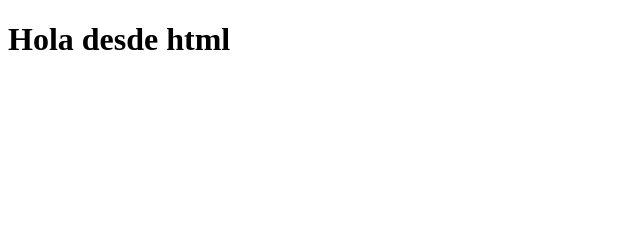
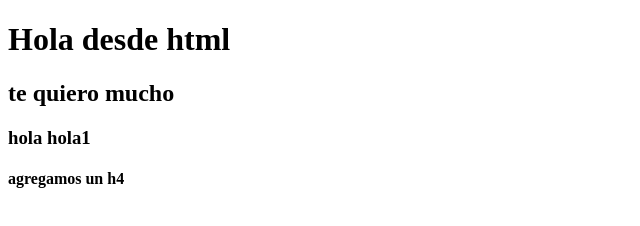
Before and after one commit to luisferdinang/ejemplogit, a plain HTML site: page index.html in a window 1280 px wide. Shown: the whole page, without its empty margins (0-640 px from the left). Drawn offline with Linux system fonts and the light colour scheme.

Commit message:
agregamos un h4

```diff
--- a/index.html
+++ b/index.html
@@ -7,5 +7,8 @@
 </head>
 <body>
   <h1>Hola desde html</h1>
+  <h2>te quiero mucho</h2>
+  <h3>hola hola1</h3>
+  <h4>agregamos un h4 </h4>
 </body>
 </html>
```
